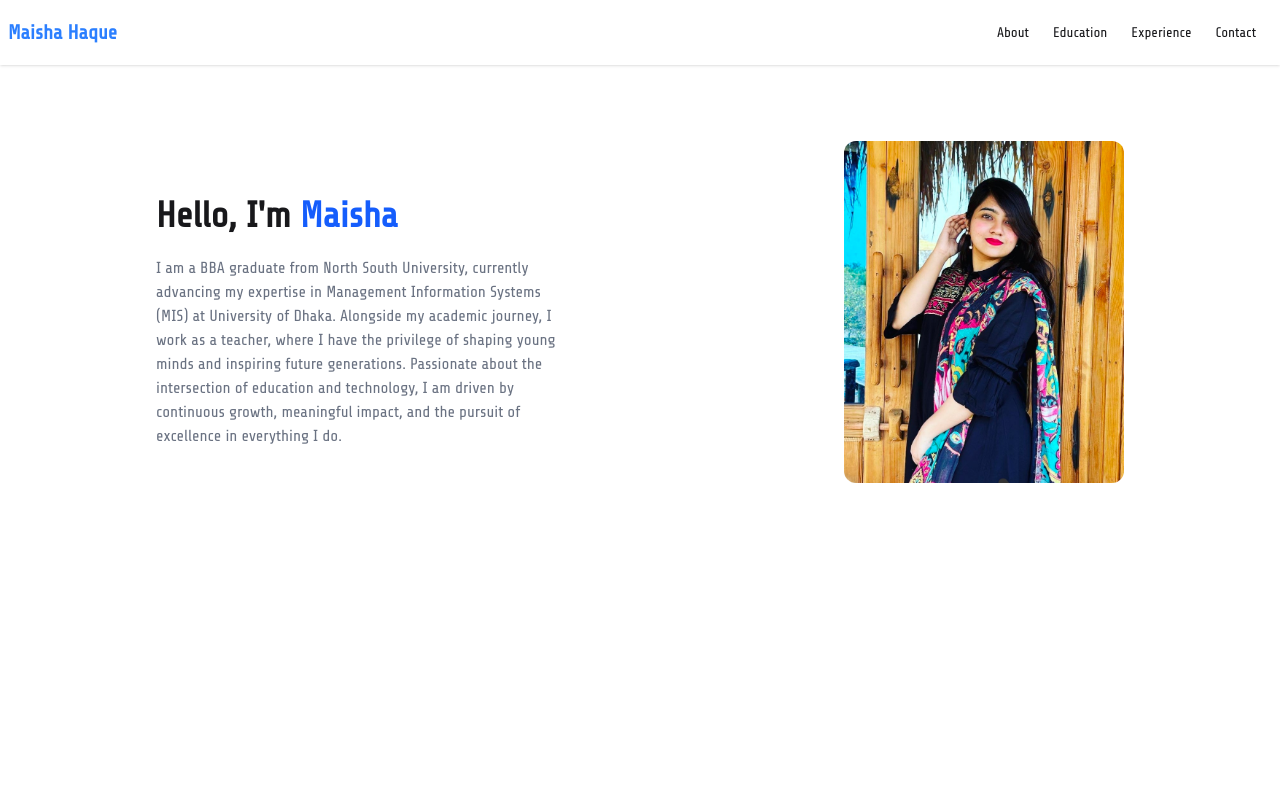
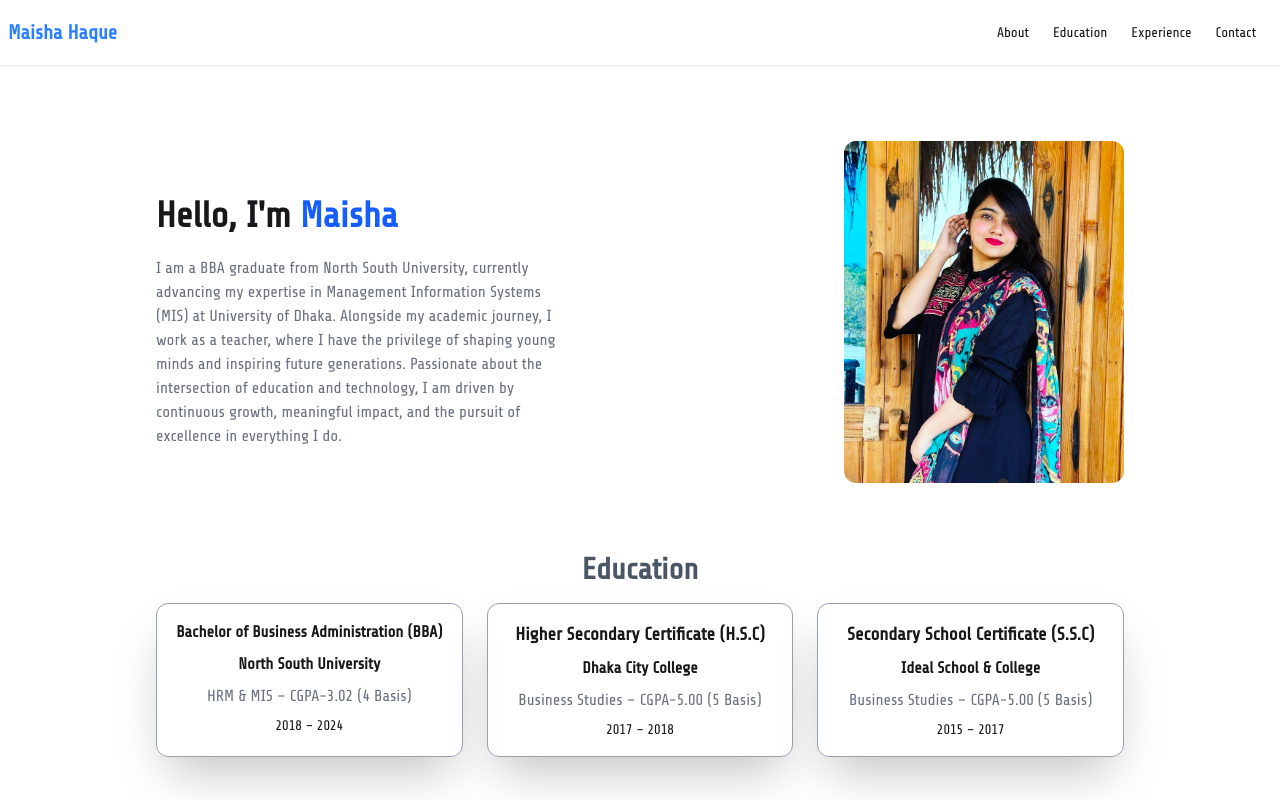
Before and after one commit to parvez-nur-shadhin/maisha-haque, a React (Vite) app: page / in a window 1280 px wide. Built offline with nearby package versions, Linux system fonts and the light colour scheme.

Commit message:
Education section added

```diff
--- a/src/App.jsx
+++ b/src/App.jsx
@@ -1,11 +1,13 @@
 import Navbar from "./Components/Navbar/Navbar";
 import Banner from "./Components/Banner/Banner"
+import Education from "./Components/Education/Education";
 function App() {
 
   return (
     <>
       <Navbar />
       <Banner />
+      <Education />
     </>
   )
 }
--- /dev/null
+++ b/src/Components/Education/Education.jsx
@@ -0,0 +1,31 @@
+import React from 'react';
+
+const Education = () => {
+    return (
+        <div className='max-w-250 mx-auto p-4 text-center mt-4'>
+            <h1 className='text-3xl font-bold text-gray-600'>Education</h1>
+            <div id='container' className='text-center grid grid-cols-1 md:grid-cols-3 gap-6 mt-4'>
+                <div className='border border-gray-400 rounded-xl shadow-2xl p-4 space-y-2 transform hover:scale-110 duration-1000 cursor-pointer'>
+                    <h2 className='text-md font-extrabold'>Bachelor of Business Administration (BBA)</h2>
+                    <h3 className='text-md text- font-bold'>North South University</h3>
+                    <h4 className='font-light text-gray-500'>HRM & MIS – CGPA-3.02 (4 Basis)</h4>
+                    <h5 className='text-sm'>2018 – 2024</h5>
+                </div>
+                <div className='border border-gray-400 rounded-xl shadow-2xl p-4 space-y-2 transform hover:scale-110 duration-1000 cursor-pointer'>
+                    <h2 className='text-lg font-extrabold'>Higher Secondary Certificate (H.S.C)</h2>
+                    <h3 className='text-md font-bold'>Dhaka City College</h3>
+                    <h4 className='font-light text-gray-500'>Business Studies – CGPA-5.00 (5 Basis)</h4>
+                    <h5 className='text-sm'>2017 – 2018</h5>
+                </div>
+                <div className='border border-gray-400 rounded-xl shadow-2xl p-4 space-y-2 transform hover:scale-110 duration-1000 cursor-pointer'>
+                    <h2 className='text-lg font-extrabold'>Secondary School Certificate (S.S.C)</h2>
+                    <h3 className='text-md font-bold'>Ideal School & College</h3>
+                    <h4 className='font-light text-gray-500'>Business Studies – CGPA-5.00 (5 Basis)</h4>
+                    <h5 className='text-sm'>2015 – 2017</h5>
+                </div>
+            </div>
+        </div>
+    );
+};
+
+export default Education;
```
Also changed, not shown: 1 other file (tests, documents, lock files or other folders).
